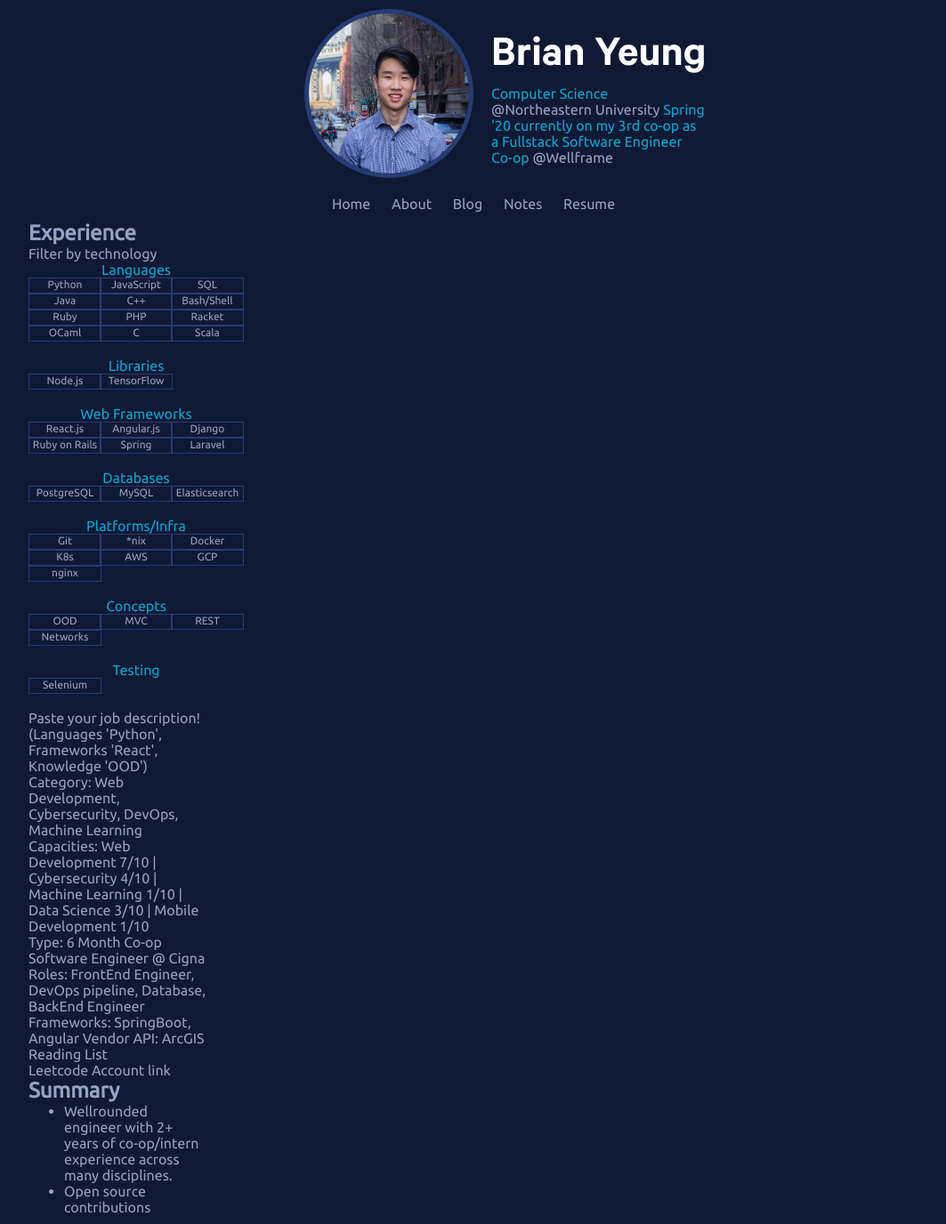
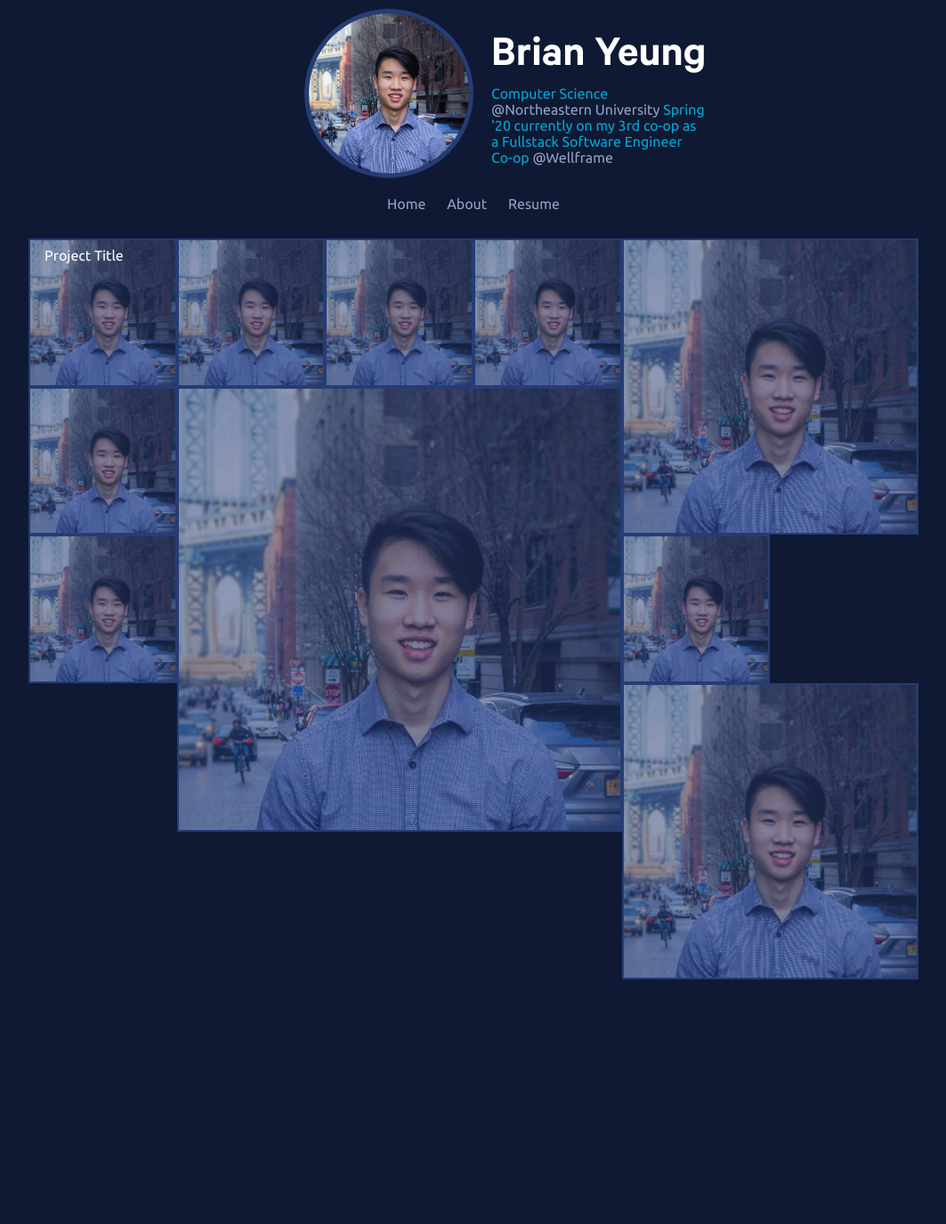
Before and after one commit to yeungbri/yeungbri.github.io, a Jekyll site: the page built from index.markdown, in a window 1280 px wide. Shown: the whole page at 89% size, without its empty margins (108-1171 px from the left). Built offline with Jekyll 4.4.1, drawn with Linux system fonts in a browser that asks for light colours; nearby versions of some CDN libraries; after the commit the page ends 1278 px from its top, so only the background shows below that.

Commit message:
change to grid layout for things

```diff
--- a/css/app.css
+++ b/css/app.css
@@ -132,3 +132,66 @@ a:visited {
 .parent .right {
   grid-area: right;
 }
+
+.thing-container {
+  display: grid;
+  height: 1000px;
+  /* width: 1000px; */
+  grid-template-columns: repeat(6, 6fr);
+  /* grid-auto-rows: 1fr; */
+  grid-template-rows: repeat(6, 6fr);
+  /* grid-gap: 2em; */
+  grid-auto-flow: row dense;
+}
+
+.item {
+
+  text-align: center;
+  background-color: #263c75;
+  border: 2px solid #263c75;
+  overflow: hidden;
+
+  position: relative;
+  text-align: center;
+  color: white;
+}
+
+.thing-img:hover {
+  opacity:0.1;
+  /* filter:alpha(opacity=100);  */
+}
+
+.item:nth-child(3n) {
+  /* Normal */
+  grid-row: span 1;
+  grid-column: span 1;
+  background-color: #263c75;
+}
+
+.item:nth-child(5n) {
+  /* Large */
+  grid-row: span 2;
+  grid-column: span 2;
+  background-color: #263c75;
+}
+
+.item:nth-child(7n) {
+  /* Huge */
+  grid-row: span 3;
+  grid-column: span 3;
+  background-color: #263c75;
+}
+
+.thing-img {
+  /* max-width: 100%; */
+  /* max-height: 100%; */
+  height: 100%; width: 100%; object-fit: cover;
+  opacity:0.5;
+}
+
+/* Top left text */
+.top-left {
+  position: absolute;
+  top: 8px;
+  left: 16px;
+}
--- a/index.markdown
+++ b/index.markdown
@@ -84,14 +84,19 @@ techs:
 <ul class="nav">
   <li><a href="/">Home</a></li>
   <li><a href="/">About</a></li>
+  {% comment %}
   <li><a href="/">Blog</a></li>
   <li><a href="/">Notes</a></li>
+  {% endcomment %}
   <li><a href="/">Resume</a></li>
 </ul>
+
 </div>
+
 
 <!-- socials on the side like bc -->
 
+{% comment %}
 <div class = "left">
 <section>
   <h2>Experience</h2>
@@ -141,5 +146,23 @@ techs:
   </ul>
 </section>
 </div>
+{% endcomment %}
 </div>
+<div style="padding-top: 20px">
+<div class="thing-container">
+  <div class="item">
+    <img class="thing-img" src="images/profile.png">
+    <div class="top-left">Project Title</div>
+  </div>
+  <div class="item"><img class="thing-img" src="images/profile.png"></div>
+  <div class="item"><img class="thing-img" src="images/profile.png"></div>
+  <div class="item"><img class="thing-img" src="images/profile.png"></div>
+  <div class="item"><img class="thing-img" src="images/profile.png"></div>
+  <div class="item"><img class="thing-img" src="images/profile.png"></div>
+  <div class="item"><img class="thing-img" src="images/profile.png"></div>
+  <div class="item"><img class="thing-img" src="images/profile.png"></div>
+  <div class="item"><img class="thing-img" src="images/profile.png"></div>
+  <div class="item"><img class="thing-img" src="images/profile.png"></div>
 </div>
+
+</div>
```
Also changed, not shown: Gemfile.lock.
